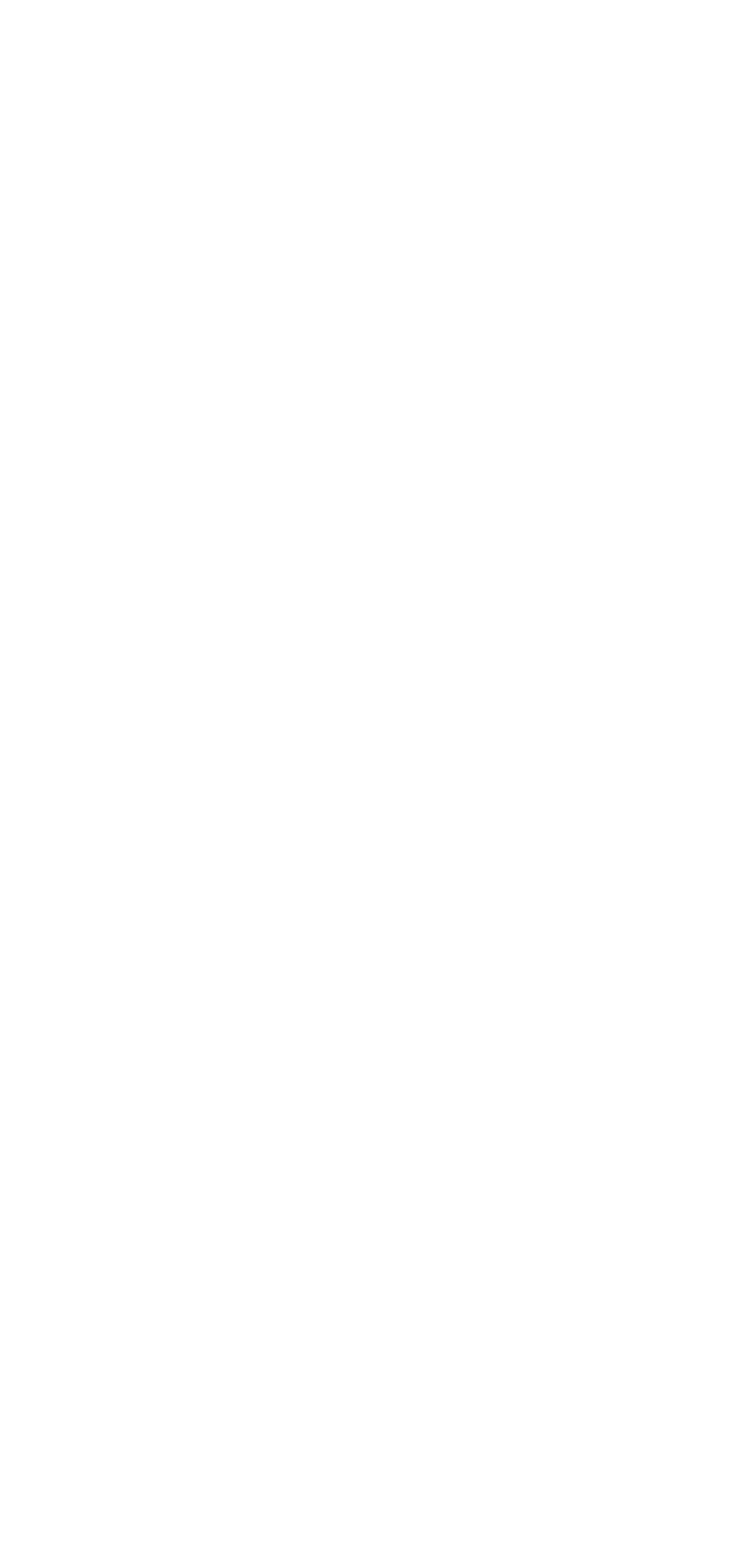
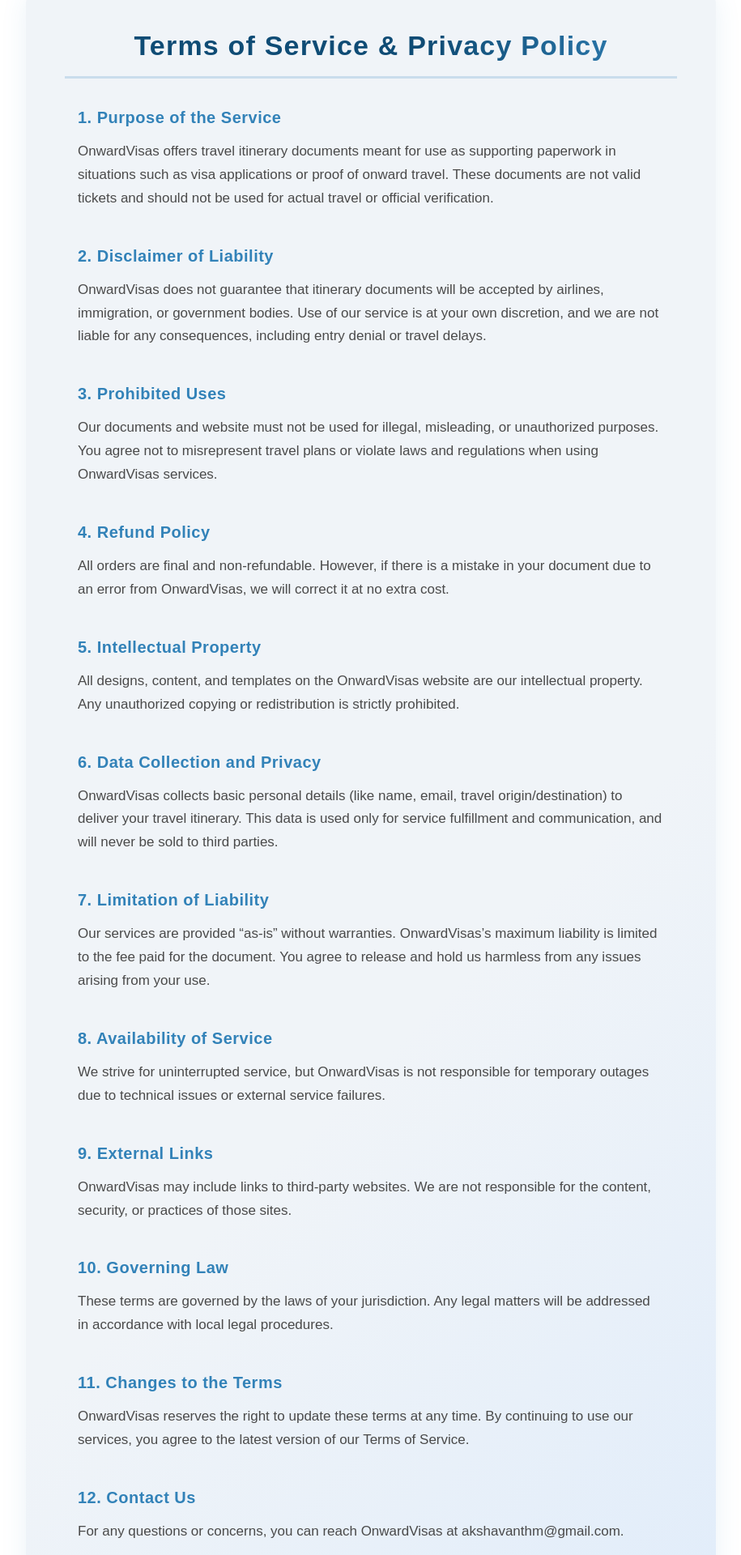
Before and after one commit to akshav-coder/onwardvisa, a React (Vite) app in the folder client/: page /terms-condition in a window 1280 px wide. Before the commit this address had no page. Shown: the part 60-1980 px from the top of the page at 81% size, without its empty margins (182-1097 px from the left). Before the commit the page ends 800 px from the top, so only its background shows below. Built offline with nearby package versions, Linux system fonts and the light colour scheme.

Commit message:
terms of service

```diff
--- a/client/src/components/common/Footer.jsx
+++ b/client/src/components/common/Footer.jsx
@@ -33,19 +33,23 @@
         {[
           "Privacy Policy",
           "Refund Policy",
-          "Terms & Condition",
+          { text: "Terms & Condition", href: "/terms-condition" },
           "Contact support",
-        ].map((text, i) => (
+        ].map((item, i) => {
+          const text = typeof item === "string" ? item : item.text;
+          const href = typeof item === "string" ? "#" : item.href;
+          return (
             <Link
               key={i}
-            href="#"
+              href={href}
               underline="hover"
               color="inherit"
               sx={{ fontSize: { xs: 14, md: 16 } }}
             >
               {text}
             </Link>
-        ))}
+          );
+        })}
       </Stack>
 
       <Stack
--- /dev/null
+++ b/client/src/components/common/TermsOfService.jsx
@@ -0,0 +1,153 @@
+import React from "react";
+import { Box, Typography, Container, Divider, Link } from "@mui/material";
+
+const termsSections = [
+  {
+    title: "1. Purpose of the Service",
+    content:
+      "OnwardVisas offers travel itinerary documents meant for use as supporting paperwork in situations such as visa applications or proof of onward travel. These documents are not valid tickets and should not be used for actual travel or official verification.",
+  },
+  {
+    title: "2. Disclaimer of Liability",
+    content:
+      "OnwardVisas does not guarantee that itinerary documents will be accepted by airlines, immigration, or government bodies. Use of our service is at your own discretion, and we are not liable for any consequences, including entry denial or travel delays.",
+  },
+  {
+    title: "3. Prohibited Uses",
+    content:
+      "Our documents and website must not be used for illegal, misleading, or unauthorized purposes. You agree not to misrepresent travel plans or violate laws and regulations when using OnwardVisas services.",
+  },
+  {
+    title: "4. Refund Policy",
+    content:
+      "All orders are final and non-refundable. However, if there is a mistake in your document due to an error from OnwardVisas, we will correct it at no extra cost.",
+  },
+  {
+    title: "5. Intellectual Property",
+    content:
+      "All designs, content, and templates on the OnwardVisas website are our intellectual property. Any unauthorized copying or redistribution is strictly prohibited.",
+  },
+  {
+    title: "6. Data Collection and Privacy",
+    content:
+      "OnwardVisas collects basic personal details (like name, email, travel origin/destination) to deliver your travel itinerary. This data is used only for service fulfillment and communication, and will never be sold to third parties.",
+  },
+  {
+    title: "7. Limitation of Liability",
+    content:
+      "Our services are provided “as-is” without warranties. OnwardVisas’s maximum liability is limited to the fee paid for the document. You agree to release and hold us harmless from any issues arising from your use.",
+  },
+  {
+    title: "8. Availability of Service",
+    content:
+      "We strive for uninterrupted service, but OnwardVisas is not responsible for temporary outages due to technical issues or external service failures.",
+  },
+  {
+    title: "9. External Links",
+    content:
+      "OnwardVisas may include links to third-party websites. We are not responsible for the content, security, or practices of those sites.",
+  },
+  {
+    title: "10. Governing Law",
+    content:
+      "These terms are governed by the laws of your jurisdiction. Any legal matters will be addressed in accordance with local legal procedures.",
+  },
+  {
+    title: "11. Changes to the Terms",
+    content:
+      "OnwardVisas reserves the right to update these terms at any time. By continuing to use our services, you agree to the latest version of our Terms of Service.",
+  },
+  {
+    title: "12. Contact Us",
+    content:
+      "For any questions or concerns, you can reach OnwardVisas at akshavanthm@gmail.com.",
+  },
+];
+
+const TermsOfService = () => {
+  return (
+    <Container maxWidth="md" sx={{ py: 6, fontFamily: "Manrope, sans-serif" }}>
+      <Box
+        sx={{
+          background: "linear-gradient(135deg, #f0f4f8 60%, #e0ecfa 100%)",
+          borderRadius: 4,
+          boxShadow: "0 6px 32px 0 rgba(50,130,184,0.10)",
+          px: { xs: 2, sm: 6 },
+          py: { xs: 4, sm: 6 },
+          transition: "box-shadow 0.3s",
+          "&:hover": {
+            boxShadow: "0 12px 48px 0 rgba(50,130,184,0.18)",
+          },
+        }}
+      >
+        <Typography
+          variant="h4"
+          sx={{
+            mb: 2,
+            fontWeight: 700,
+            background: "linear-gradient(90deg, #0f4c75 60%, #3282b8 100%)",
+            WebkitBackgroundClip: "text",
+            WebkitTextFillColor: "transparent",
+            letterSpacing: 1.2,
+            textAlign: "center",
+          }}
+        >
+          Terms of Service & Privacy Policy
+        </Typography>
+        <Divider
+          sx={{
+            mb: 4,
+            borderColor: "#3282b8",
+            borderBottomWidth: 3,
+            opacity: 0.2,
+          }}
+        />
+        {termsSections.map((section, idx) => (
+          <Box key={idx} sx={{ mb: 5, px: { xs: 0, sm: 2 } }}>
+            <Typography
+              variant="h6"
+              sx={{
+                fontWeight: 600,
+                background: "linear-gradient(90deg, #3282b8 60%, #0f4c75 100%)",
+                WebkitBackgroundClip: "text",
+                WebkitTextFillColor: "transparent",
+                mb: 1.5,
+                letterSpacing: 0.5,
+              }}
+            >
+              {section.title}
+            </Typography>
+            <Typography
+              variant="body1"
+              color="text.secondary"
+              sx={{ fontSize: 17, lineHeight: 1.7 }}
+            >
+              {section.content}
+            </Typography>
+          </Box>
+        ))}
+        <Divider
+          sx={{
+            mt: 7,
+            borderColor: "#3282b8",
+            borderBottomWidth: 2,
+            opacity: 0.15,
+          }}
+        />
+        <Typography
+          variant="body2"
+          sx={{
+            mt: 5,
+            color: "text.secondary",
+            textAlign: "center",
+            fontSize: 15,
+          }}
+        >
+          &copy; {new Date().getFullYear()} OnwardVisas. All rights reserved.
+        </Typography>
+      </Box>
+    </Container>
+  );
+};
+
+export default TermsOfService;
--- a/client/src/routes/AppRoutes.jsx
+++ b/client/src/routes/AppRoutes.jsx
@@ -2,6 +2,7 @@
 import MainPage from "../pages/MainPage";
 import CheckoutPage from "../components/common/CheckoutPage";
 import ThankYouPage from "../pages/ThankYouPage";
+import TermsOfService from "../components/common/TermsOfService";
 
 const AppRoutes = () => {
   return (
@@ -9,6 +10,7 @@
       <Route path="/" element={<MainPage />} />
       <Route path="/checkout" element={<CheckoutPage />} />
       <Route path="/thank-you" element={<ThankYouPage />} />
+      <Route path="/terms-condition" element={<TermsOfService />} />
     </Routes>
   );
 };
```
Lines whose indentation alone changed are shown as unchanged.
